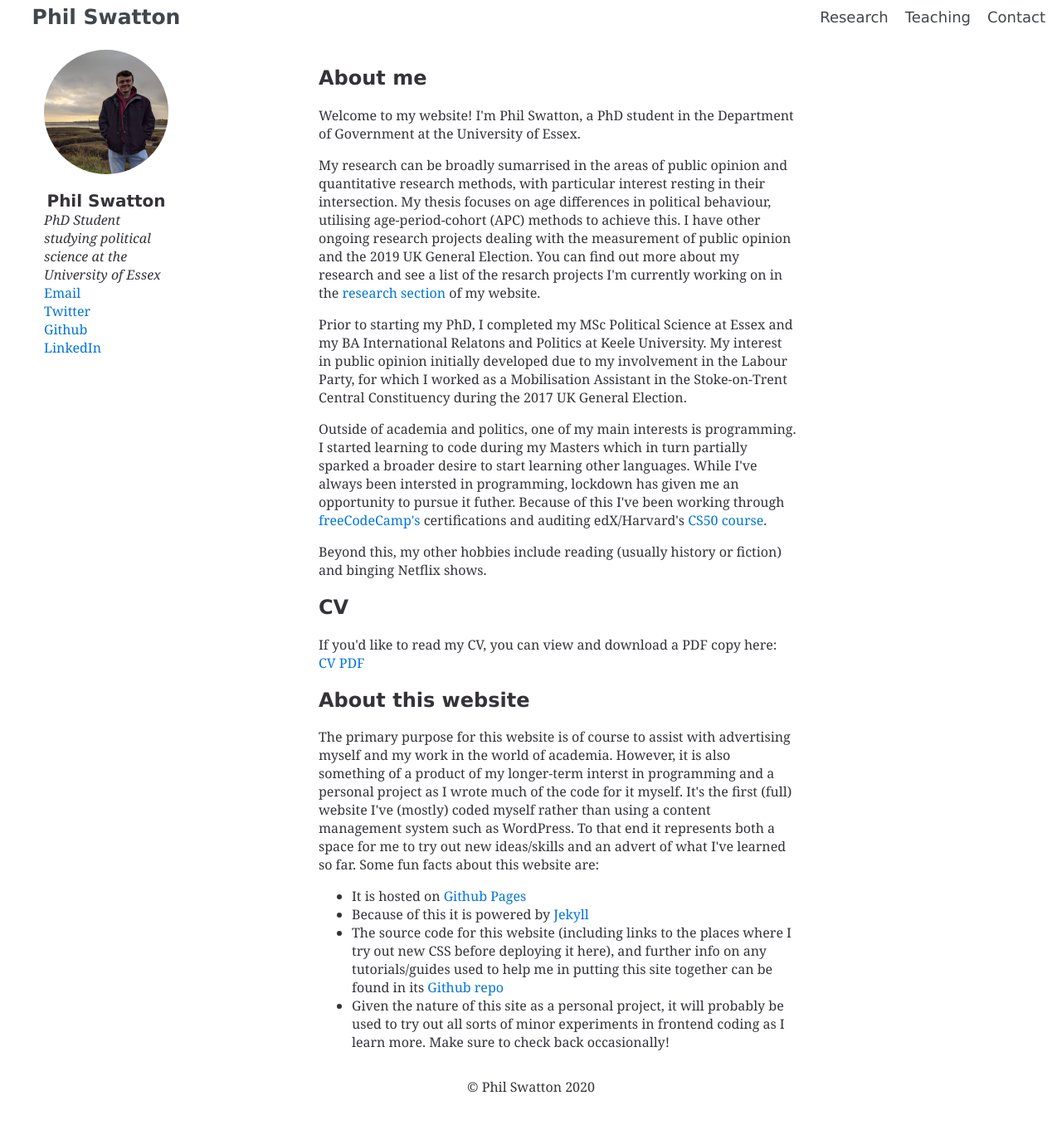
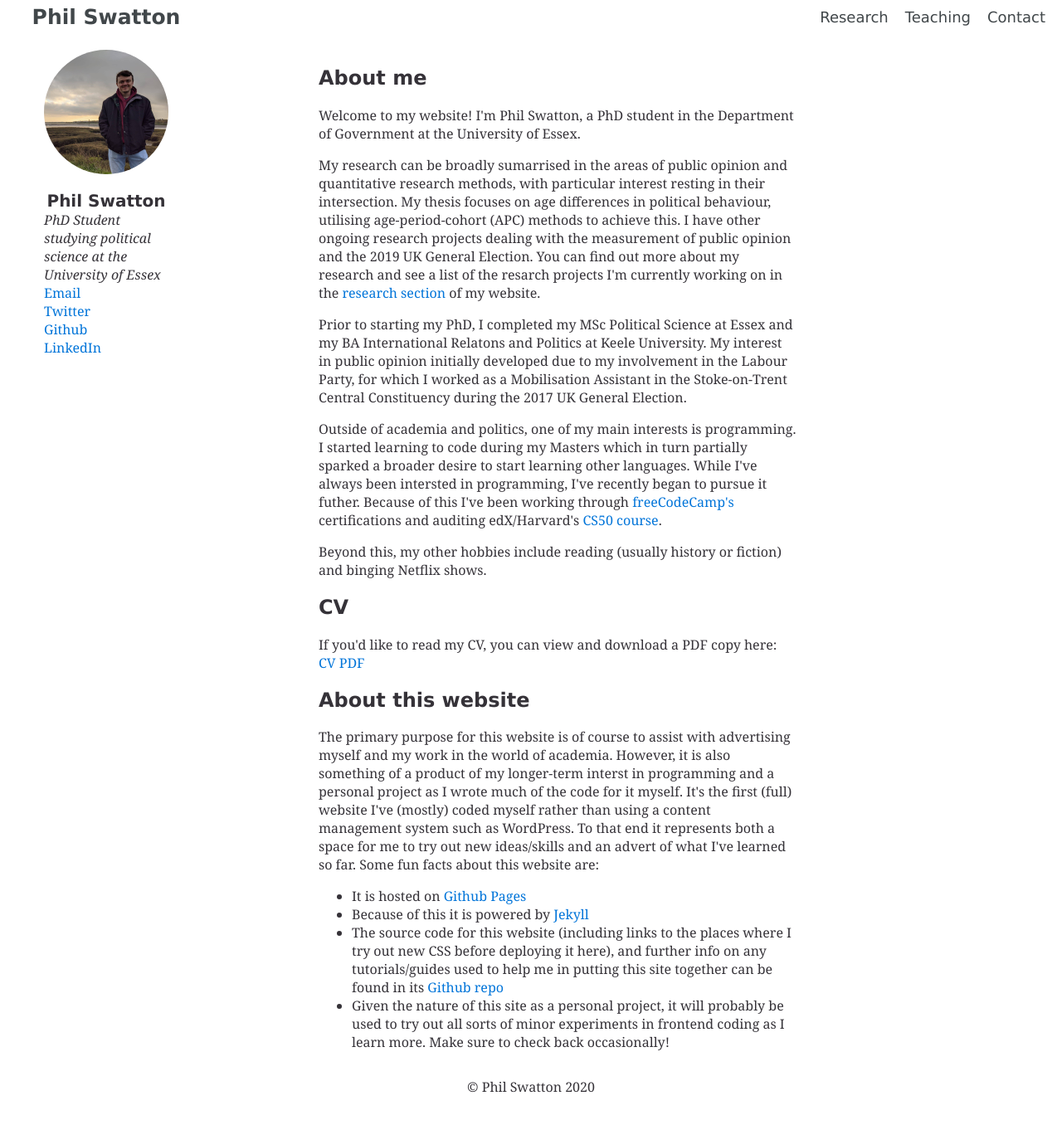
Before and after one commit to philswatton/philswatton.github.io, a Jekyll site: the page built from index.html, in a window 1280 px wide and 1397 px high. Shown: the top 1356 px of the window at 83% size. Built offline with Jekyll 4.4.1, drawn with Linux system fonts in a browser that asks for light colours.

Commit message:
Update index.html

```diff
--- a/index.html
+++ b/index.html
@@ -11,7 +11,7 @@ title: Hi there, I'm Phil Swatton!
 
 <p>Prior to starting my PhD, I completed my MSc Political Science at Essex and my BA International Relatons and Politics at Keele University. My interest in public opinion initially developed due to my involvement in the Labour Party, for which I worked as a Mobilisation Assistant in the Stoke-on-Trent Central Constituency during the 2017 UK General Election.</p>
 
-<p>Outside of academia and politics, one of my main interests is programming. I started learning to code during my Masters which in turn partially sparked a broader desire to start learning other languages. While I've always been intersted in programming, lockdown has given me an opportunity to pursue it futher. Because of this I've been working through <a href="https://www.freecodecamp.org/">freeCodeCamp's</a> certifications and auditing edX/Harvard's <a href="https://www.edx.org/course/cs50s-introduction-to-computer-science">CS50 course</a>.</p>
+<p>Outside of academia and politics, one of my main interests is programming. I started learning to code during my Masters which in turn partially sparked a broader desire to start learning other languages. While I've always been intersted in programming, I've recently began to pursue it futher. Because of this I've been working through <a href="https://www.freecodecamp.org/">freeCodeCamp's</a> certifications and auditing edX/Harvard's <a href="https://www.edx.org/course/cs50s-introduction-to-computer-science">CS50 course</a>.</p>
 
 <p>Beyond this, my other hobbies include reading (usually history or fiction) and binging Netflix shows.</p>
 
```
